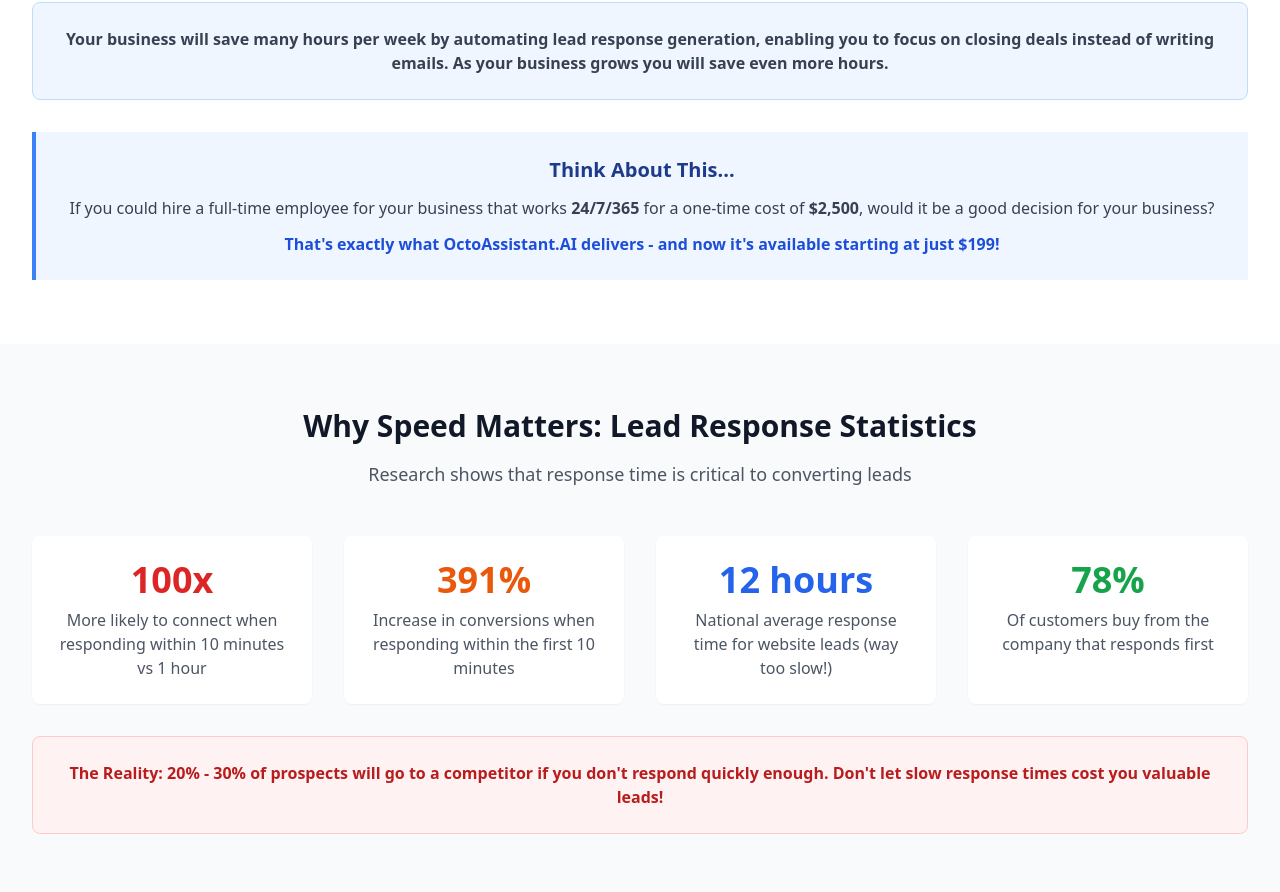
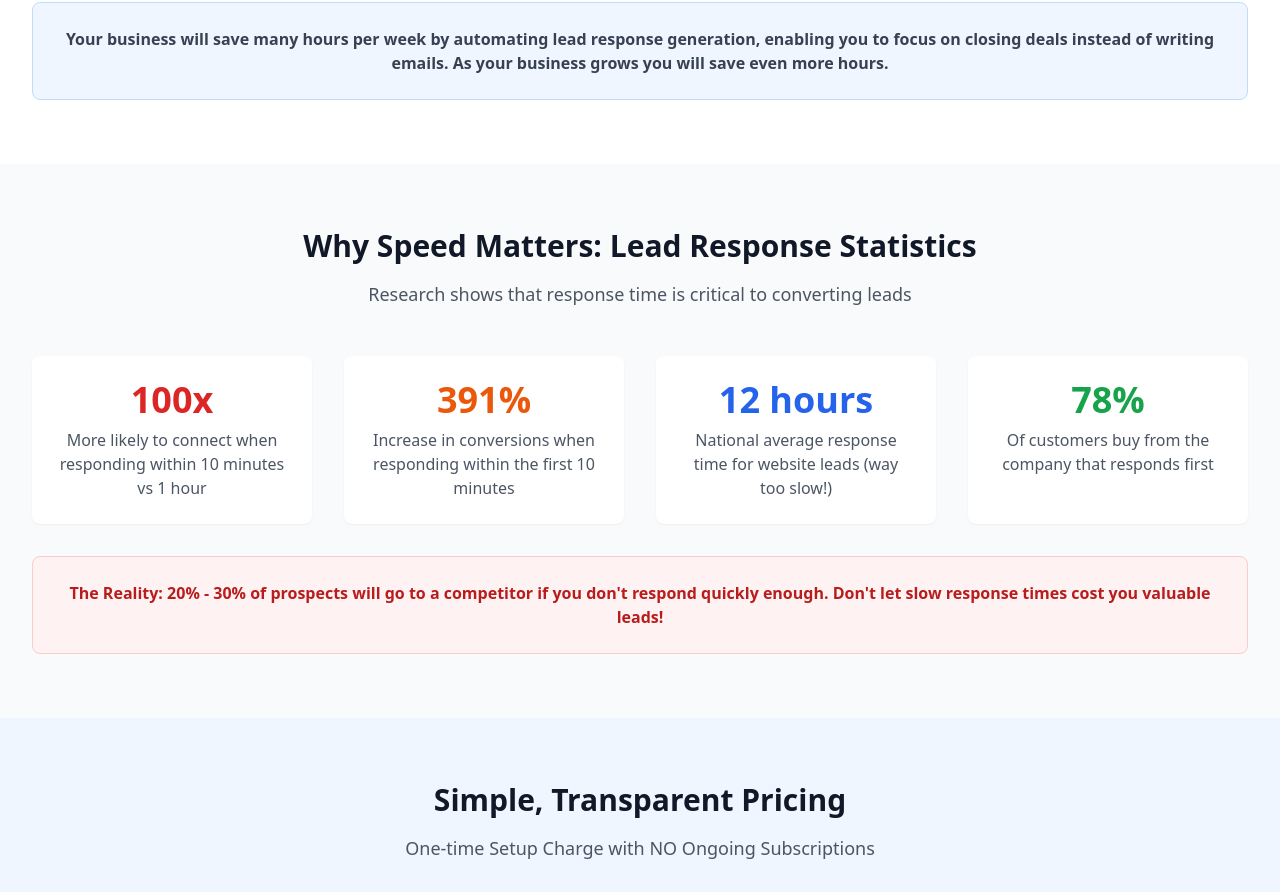
Before and after one commit to blueprintit-ai/octoassistant, a website: page index.html in a window 1280 px wide. Shown: the part 2269-3161 px from the top of the page. Drawn offline with nearby package versions, Linux system fonts and the light colour scheme.

Commit message:
Update index.html

```diff
--- a/index.html
+++ b/index.html
@@ -228,12 +228,6 @@
                     </p>
                 </div>
 
-                <div class="bg-blue-50 border-l-4 border-blue-500 p-6 mt-8">
-                    <h3 class="text-xl font-bold text-blue-900 mb-3">Think About This...</h3>
-                    <p class="text-gray-700 mb-3">If you could hire a full-time employee for your business that works <strong>24/7/365</strong> for a one-time cost of <strong>$2,500</strong>, would it be a good decision for your business?</p>
-                    <p class="text-blue-700 font-semibold">That's exactly what OctoAssistant.AI delivers - and now it's available starting at just $199!</p>
-                </div>
-            </div>
         </section>
 
         <!-- Statistics -->
```
